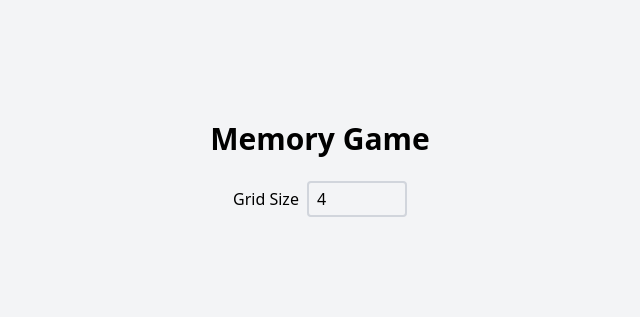
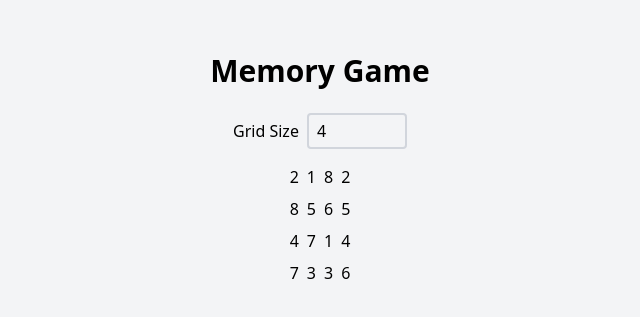
Before and after one commit to Shashi5657/React-Problem-Solving, a React app in the folder mind-game/: page / in a window 1280 px wide. Shown: the part 223-540 px from the top of the page, without its empty margins (320-960 px from the left). Built offline with nearby package versions, Linux system fonts and the light colour scheme; the HTML template or start-up script is replaced by a standard one.

Commit message:
mind game

```diff
--- a/mind-game/src/components/memoryGame.jsx
+++ b/mind-game/src/components/memoryGame.jsx
@@ -20,15 +20,20 @@ const MemoryGame = () => {
     const shuffledCards = [...numbers, ...numbers]
       .sort(() => Math.random() - 0.5)
       .slice(0, totalCards)
-      .map((number, index) => {
-        id: index, number;
-      });
-    console.log(shuffledCards, "num");
+      .map((number, index) => ({
+        id: index,
+        number,
+      }));
+    setCards(shuffledCards);
+    setFlippled([]);
+    setSolved([]);
+    setWon(false);
   };
   useEffect(() => {
     initializeGame();
   }, [gridSize]);
 
+  console.log(cards);
   return (
     <div className="flex flex-col items-center justify-center min-h-screen bg-gray-100 p-4">
       <h1 className="text-3xl font-bold mb-6">Memory Game</h1>
@@ -47,6 +52,15 @@ const MemoryGame = () => {
           className="border-2 border-gray-300 rounded px-2 py-1"
         />
       </div>
+
+      <div
+        className="grid gap-2 mb-4"
+        style={{ gridTemplateColumns: `repeat(${gridSize}, minmax(0,1fr))` }}
+      >
+        {cards.map((card) => (
+          <div key={card.id}>{card.number}</div>
+        ))}
+      </div>
     </div>
   );
 };
```
